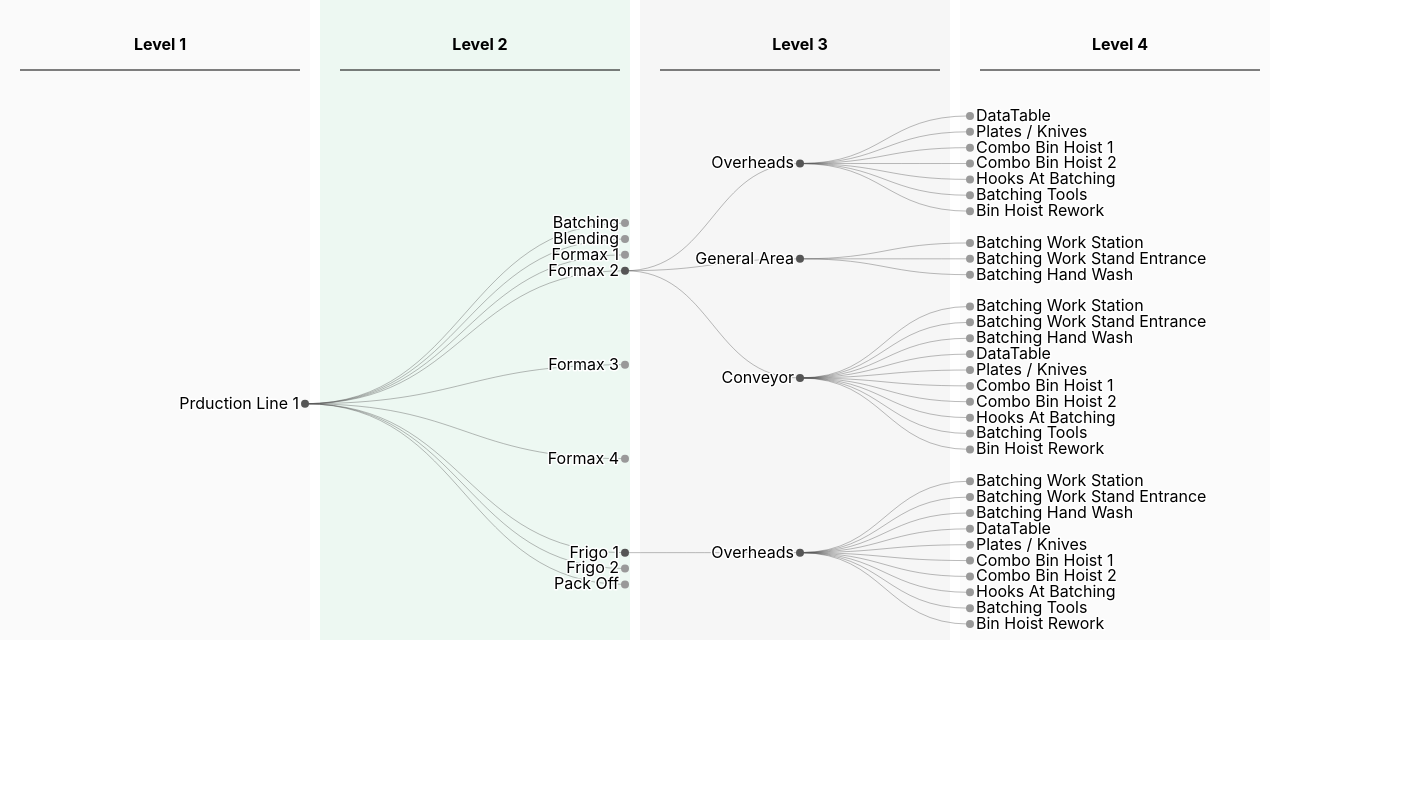
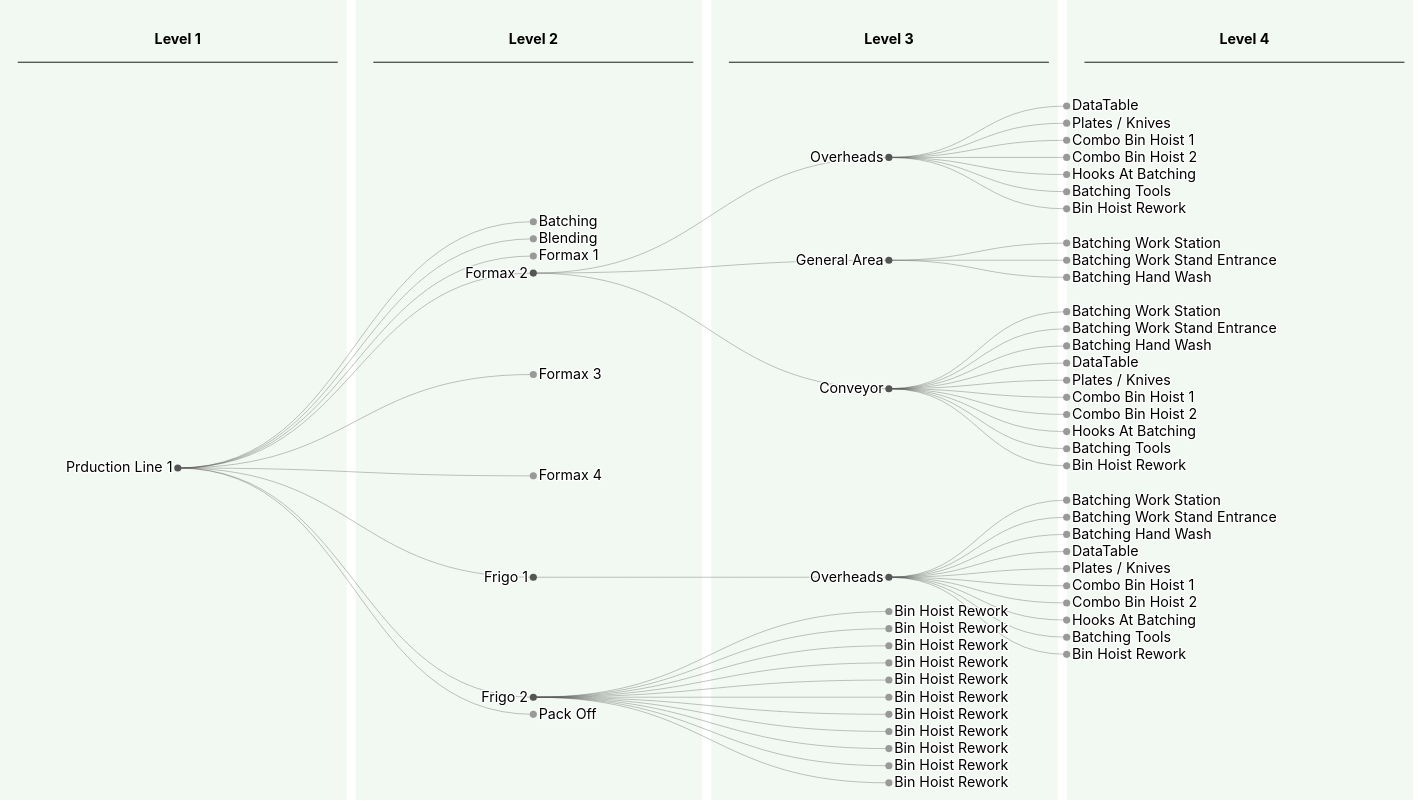
Before and after one commit to neriagini/d3-collapsible-tree, a React (Create React App) app: page / in a window 1280 px wide. Shown: the whole page, 1422 px wide, since content can reach past the window. Built offline with nearby package versions, Linux system fonts and the light colour scheme.

Commit message:
added useClickOutside hook

```diff
--- a/src/App.tsx
+++ b/src/App.tsx
@@ -231,7 +231,74 @@ const DATA = {
     {
       name: 'Frigo 2',
       id: uuidv4(),
-      children: [],
+      children: [
+        {
+          name: 'Bin Hoist Rework',
+          id: uuidv4(),
+          collapse: false,
+          children: [],
+        },
+        {
+          name: 'Bin Hoist Rework',
+          id: uuidv4(),
+          collapse: false,
+          children: [],
+        },
+        {
+          name: 'Bin Hoist Rework',
+          id: uuidv4(),
+          collapse: false,
+          children: [],
+        },
+        {
+          name: 'Bin Hoist Rework',
+          id: uuidv4(),
+          collapse: false,
+          children: [],
+        },
+        {
+          name: 'Bin Hoist Rework',
+          id: uuidv4(),
+          collapse: false,
+          children: [],
+        },
+        {
+          name: 'Bin Hoist Rework',
+          id: uuidv4(),
+          collapse: false,
+          children: [],
+        },
+        {
+          name: 'Bin Hoist Rework',
+          id: uuidv4(),
+          collapse: false,
+          children: [],
+        },
+        {
+          name: 'Bin Hoist Rework',
+          id: uuidv4(),
+          collapse: false,
+          children: [],
+        },
+        {
+          name: 'Bin Hoist Rework',
+          id: uuidv4(),
+          collapse: false,
+          children: [],
+        },
+        {
+          name: 'Bin Hoist Rework',
+          id: uuidv4(),
+          collapse: false,
+          children: [],
+        },
+        {
+          name: 'Bin Hoist Rework',
+          id: uuidv4(),
+          collapse: false,
+          children: [],
+        },
+      ],
     },
     {
       name: 'Pack Off',
--- a/src/components/Tree.tsx
+++ b/src/components/Tree.tsx
@@ -5,6 +5,7 @@ import edit from '../assets/edit.svg';
 import trash from '../assets/trash.svg';
 import add from '../assets/add.svg';
 import exchange from '../assets/exchange.svg';
+import useClickOutside from "../hooks/useClickOutside";
 
 interface CustomNode extends HierarchyNode<any> {
     _children?: CustomNode[];
@@ -28,8 +29,11 @@ const Tree = ({data} : {data: any}) => {
     const wrapperRef = useRef<HTMLDivElement>(null);
     const dimensions = useResizeObserver(wrapperRef);
     const [treeData, setTreeData] = useState(data);
-    const [showContextMenu, setShowContextMenu] = useState(false);
     const [contextMenuPosition, setContextMenuPosition] = useState({ x: 0, y: 0 });
+    const menuRef = useRef<HTMLDivElement>(null);
+    const [showContextMenu, setShowContextMenu] =  useClickOutside(menuRef);
+
+
 
     const diagonal = linkHorizontal()
         .x((d: any) => d.y ? d.y : 0)
@@ -38,11 +42,12 @@ const Tree = ({data} : {data: any}) => {
     useEffect(() => {
         if (wrapperRef.current && treeData) {
             const root = hierarchy(treeData);
-            const {width} = dimensions || wrapperRef.current.getBoundingClientRect();
-            let height = root.descendants().length * 10;
-             // const treeHeight = root.descendants().length * 20;
-            // const wrapperHeight = wrapperRef.current.clientHeight - 100;
-            // let height = Math.max(treeHeight + 100, wrapperHeight);
+            // let {width} = dimensions || wrapperRef.current.getBoundingClientRect();
+            // let height = root.descendants().length * 10;
+            let width = (root.height + 1) * 400;
+             const treeHeight = root.descendants().length * 20;
+            const wrapperHeight = wrapperRef.current.clientHeight - 100;
+            let height =  wrapperHeight
             root.descendants().forEach((d:CustomNode, i) => {
                 // @ts-ignore
                 d.id = i;
@@ -56,17 +61,7 @@ const Tree = ({data} : {data: any}) => {
                svgElement.remove();
             }
 
-            const svg = select(wrapperRef.current)
-                .append('svg')
-                .attr(
-                    "viewBox",
-                    `0 -100 ${width} ${height + 100}`
-                )
-                // .attr(
-                //     "viewBox",
-                //     `-200 -100 ${width + 250} ${height + 100}`
-                // )
-                .classed("svg-content-responsive", true)
+            const svg = select(wrapperRef.current).append('svg')
 
             const gLink = svg
                 .append("g")
@@ -81,7 +76,7 @@ const Tree = ({data} : {data: any}) => {
                 .attr("pointer-events", "all");
 
             const createLevelHeaders = (root: any) => {
-                const levels = root.height + 1;
+                const levels: number = root.height + 1;
                 const levelWidth = width / levels;
                 const headerGroup = svg.append("g");
 
@@ -123,41 +118,23 @@ const Tree = ({data} : {data: any}) => {
                         .attr('id', 'background-group');
                 }
 
-                backgroundGroup
-                    .selectAll('rect')
-                    .data([{
-                        x: 0,
-                        y: -100,
-                        width: levelWidth - 10,
-                        height: height + 100,
-                        fill: '#FAFAFA',
-                        opacity: 1
-                        },
+                const data = [];
+                for (let i = 0; i < levels; i++) {
+                    data.push(
                         {
-                            x: levelWidth,
+                            x: levelWidth * i,
                             y: -100,
                             width: levelWidth - 10,
                             height: height + 100,
-                            fill: '#52B87F',
-                            opacity: 0.1
-                        },
-                        {
-                            x: levelWidth * 2,
-                            y: -100,
-                            width: levelWidth - 10,
-                            height: height + 100,
-                            fill: '#EEEEEE',
-                            opacity: 0.5
-                        },
-                        {
-                            x: levelWidth * 3,
-                            y: -100,
-                            width: levelWidth - 10,
-                            height: height + 100,
-                            fill: '#EEEEEE',
-                            opacity: 0.25
+                            fill: 'green',
+                            opacity: 0.05
                         }
-                    ])
+                    )
+                }
+
+                backgroundGroup
+                    .selectAll('rect')
+                    .data(data)
                     .join('rect')
                     .attr('x', (d: ISVGElement) =>  d.x)
                     .attr('y', (d:ISVGElement) => d.y)
@@ -182,14 +159,17 @@ const Tree = ({data} : {data: any}) => {
                     if (node.x > right.x) right = node;
                 });
 
-                height = nodes.length * 10 + 100;
-                // let height = Math.max(nodes.length * 20 + 100, wrapperHeight);
+                height = Math.max(nodes.length * 10 + 100,wrapperRef.current ? wrapperRef.current.clientHeight: 0);
+                // height = nodes.length * 20 + 100;
 
                 const treeLayout = tree().size([height, width]);
                 treeLayout(root);
 
                 createLevelBackgrounds(root)
-                svg.attr("viewBox", `0 -100 ${width} ${height + 100}`);
+                svg
+                    .attr('height', height)
+                    .attr("viewBox", `0 -100 ${width} ${height + 100}`)
+                    .classed("svg-content-responsive", true)
 
                 const transition = svg
                     .transition()
@@ -202,14 +182,13 @@ const Tree = ({data} : {data: any}) => {
                     );
 
                 // maintain persistent equal width for all levels
-                nodes.forEach(function(d:any) { d.y = d.depth * width/ 4; });
+                nodes.forEach(function(d:any) { d.y = d.depth * width/ (root.height + 1); });
 
                 // adjusting levels locations
                 nodes.forEach(function(d:any) {
-                    if (d.depth === 0) d.y += width/4 - 15;
-                    if (d.depth === 1) d.y += width / 4 - 15;
-                    if (d.depth === 2) d.y += width / 8;
-                    if (d.depth === 3) d.y += 10;
+                    // if (d.depth === 0) d.y += width/(root.height + 1) - 50
+                    if (d.depth !== root.height) d.y += 200
+
                 });
 
                 // Update the nodes…
@@ -242,8 +221,8 @@ const Tree = ({data} : {data: any}) => {
                 nodeEnter
                     .append("text")
                     .attr("dy", "0.31em")
-                    .attr("x", (d:any) => (d._children || d.depth === 1 ? -6 : 6))
-                    .attr("text-anchor", (d:any) => (d._children || d.depth === 1 ? "end" : "start"))
+                    .attr("x", (d:any) => (d._children ? -6 : 6))
+                    .attr("text-anchor", (d:any) => (d._children  ? "end" : "start"))
                     .text((d:any) => d.data.name)
                     .clone(true)
                     .lower()
@@ -299,6 +278,7 @@ const Tree = ({data} : {data: any}) => {
                     d.y0 = d.y;
                 });
             }
+
             update(root);
         }
     } ,[treeData, dimensions])
@@ -313,9 +293,23 @@ const Tree = ({data} : {data: any}) => {
         setShowContextMenu(false);
     }
     return(
-            <div ref={wrapperRef} style={{position:'relative', height: '100%', overflow:'auto'}}>
+            <div ref={wrapperRef} style={{position:'relative', height: '100%', width:'100%'}}>
                 {showContextMenu && (
-                    <div style={{ position: "absolute", left: contextMenuPosition.x, top: contextMenuPosition.y, display:'flex', flexDirection: 'row', gap:10, padding: 10, borderRadius: 5, backgroundColor: 'white' }}>
+                    <div
+                        ref={menuRef}
+                        style={{
+                            position: "absolute",
+                            left: contextMenuPosition.x,
+                            top: contextMenuPosition.y,
+                            display:'flex',
+                            flexDirection: 'row',
+                            gap:15,
+                            padding: 10,
+                            borderRadius: 5,
+                            backgroundColor: 'white',
+                            boxShadow: '0px 4px 30px rgba(0, 0, 0, 0.2)'
+                        }}
+                    >
                         <img src={trash} />
                         <img src={add}/>
                         <img src={exchange}/>
--- /dev/null
+++ b/src/hooks/useClickOutside.ts
@@ -0,0 +1,22 @@
+import { useEffect, useState } from 'react';
+
+const useClickOutside = (ref : any) => {
+    const [clicked, setClicked] = useState<boolean>(false);
+
+    useEffect(() => {
+        function handleClickOutside({ target } : MouseEvent) {
+            if (ref.current && !ref.current.contains(target as Node)) {
+                setClicked(false);
+            }
+        }
+        document.addEventListener('mousedown', handleClickOutside);
+
+        return () => {
+            document.removeEventListener('mousedown', handleClickOutside);
+        };
+    }, [ref]);
+
+    return [clicked, setClicked] as const;
+};
+
+export default useClickOutside;
```
